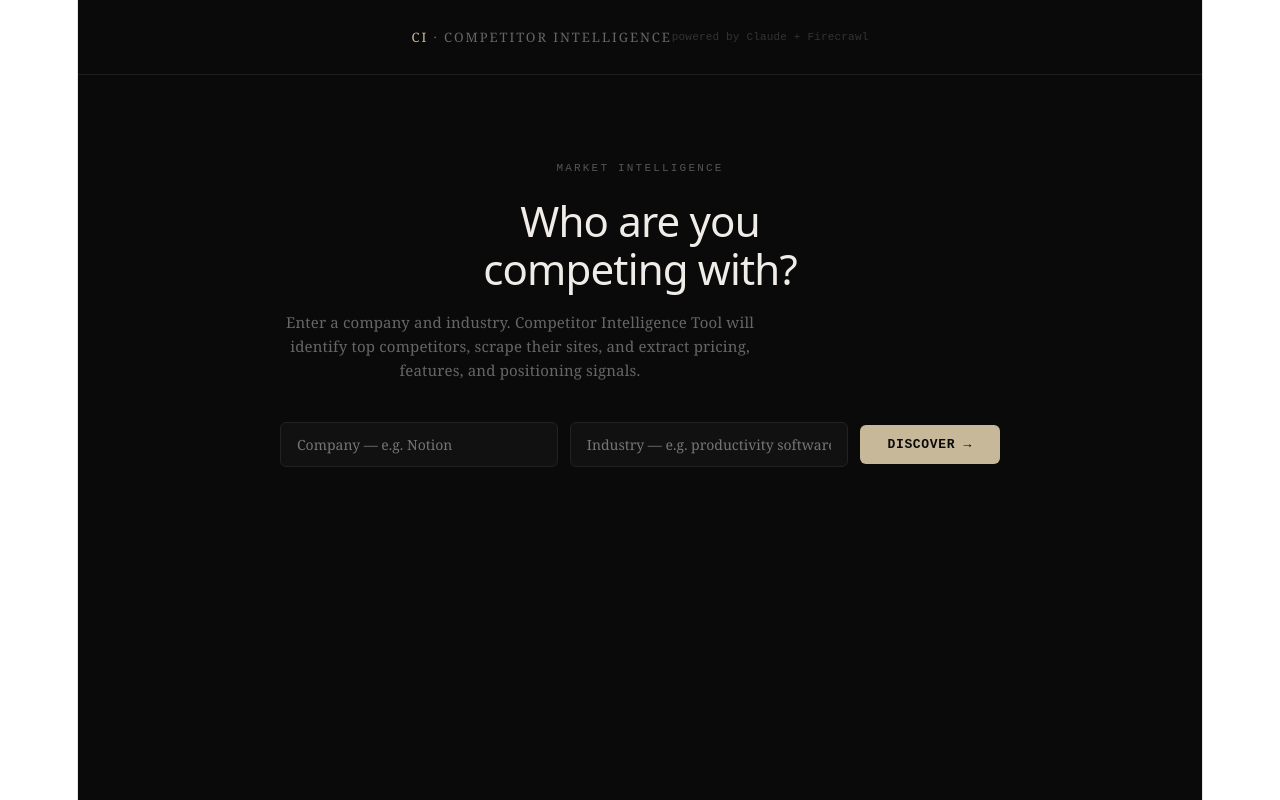
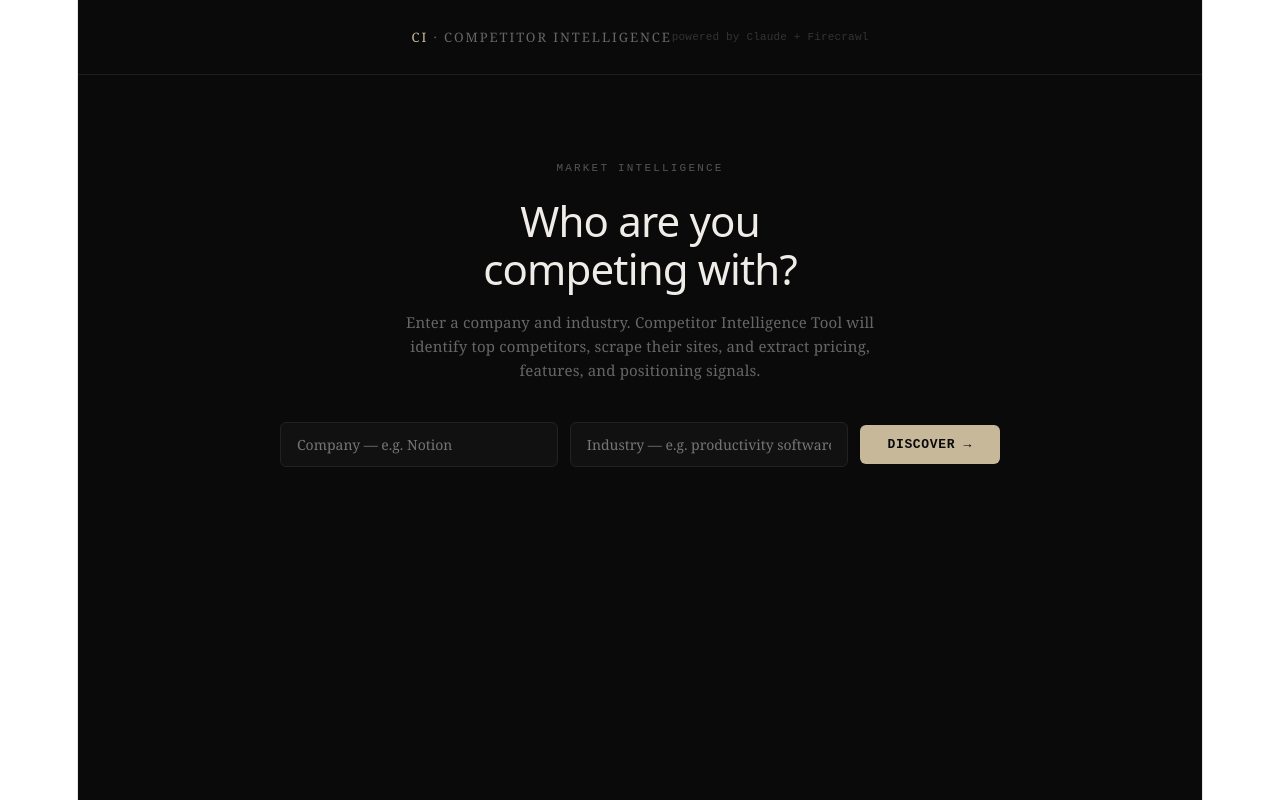
Before and after one commit to Deeks89/competitor-intelligence-ui, a React (Vite) app: page / in a window 1280 px wide. Built offline with nearby package versions, Linux system fonts and the light colour scheme.

Commit message:
Fix: center subtitle text

```diff
--- a/src/App.jsx
+++ b/src/App.jsx
@@ -56,6 +56,8 @@ const styles = {
     lineHeight: "1.6",
     margin: "0 0 40px",
     maxWidth: "480px",
+    textAlign: "center",
+    margin: "0 auto 40px",
   },
   inputRow: {
     display: "flex",
@@ -151,6 +153,8 @@ const styles = {
     margin: "8px 0 0",
     lineHeight: "1.5",
     maxWidth: "480px",
+    textAlign: "center",
+    margin: "0 auto 40px",
   },
   analyzeBtn: {
     background: "transparent",
```
